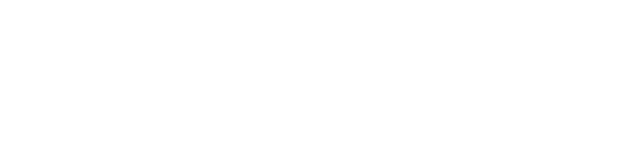
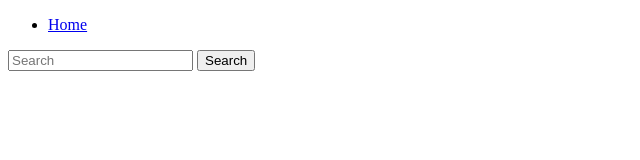
Before and after one commit to HuyLuongGia/Bs5008, a plain HTML site: page index.html in a window 1280 px wide. Shown: the whole page, without its empty margins (0-640 px from the left). Drawn offline with Linux system fonts and the light colour scheme.

Commit message:
them form search

```diff
--- a/index.html
+++ b/index.html
@@ -5,10 +5,20 @@
         <meta http-equiv="X-UA-Compatible" content="IE=edge" />
         <meta name="viewport" content="width=device-width, initial-scale=1.0" />
         <title>Document</title>
-        <link rel="stylesheet" href="./css/style.css">
+        <link rel="stylesheet" href="./css/style.css" />
     </head>
     <body>
-        <header></header>
+        <header>
+            <nav>
+                <ul>
+                    <li><a href="#!">Home</a></li>
+                </ul>
+                <form action="">
+                    <input type="text" placeholder="Search"/>
+                    <button>Search</button>
+                </form>
+            </nav>
+        </header>
         <section class="carousel"></section>
         <section class="contactUs"></section>
         <section class="AboutUs"></section>
```
